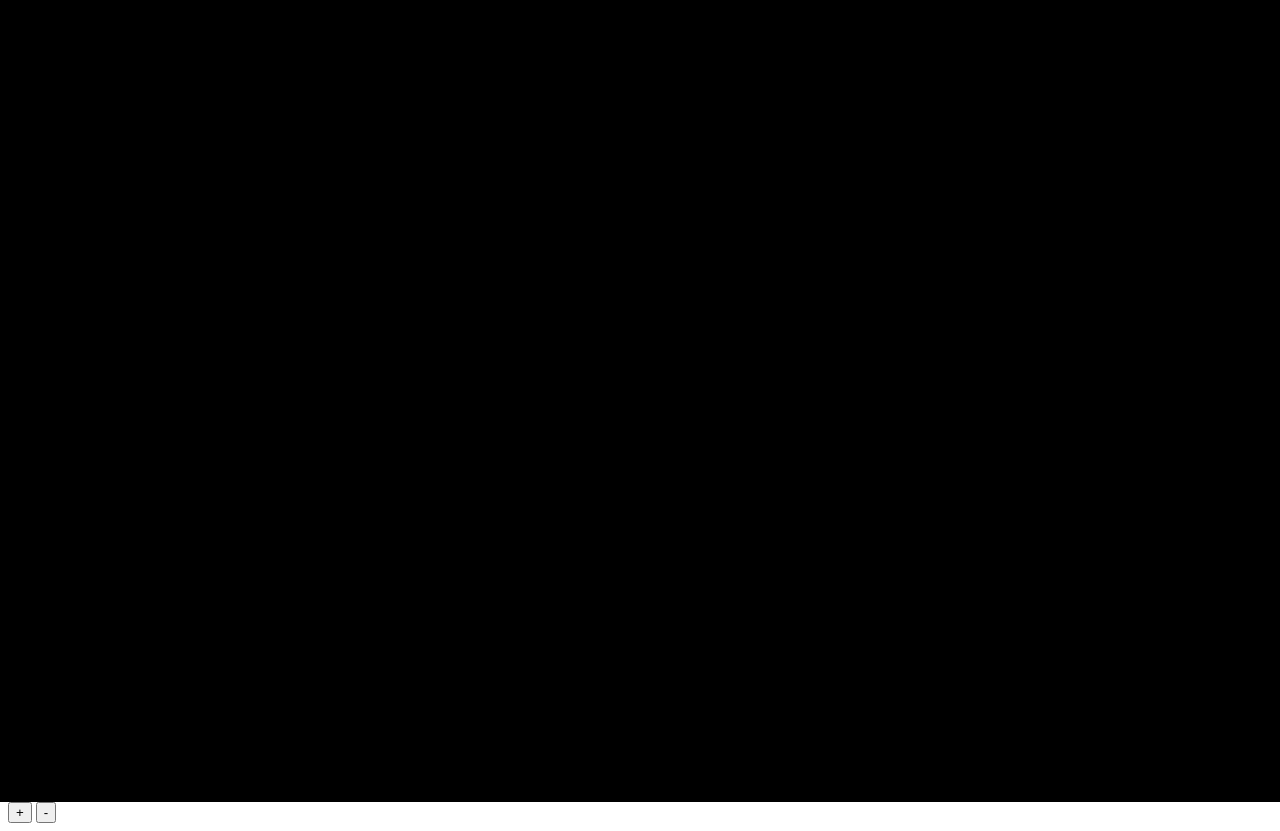
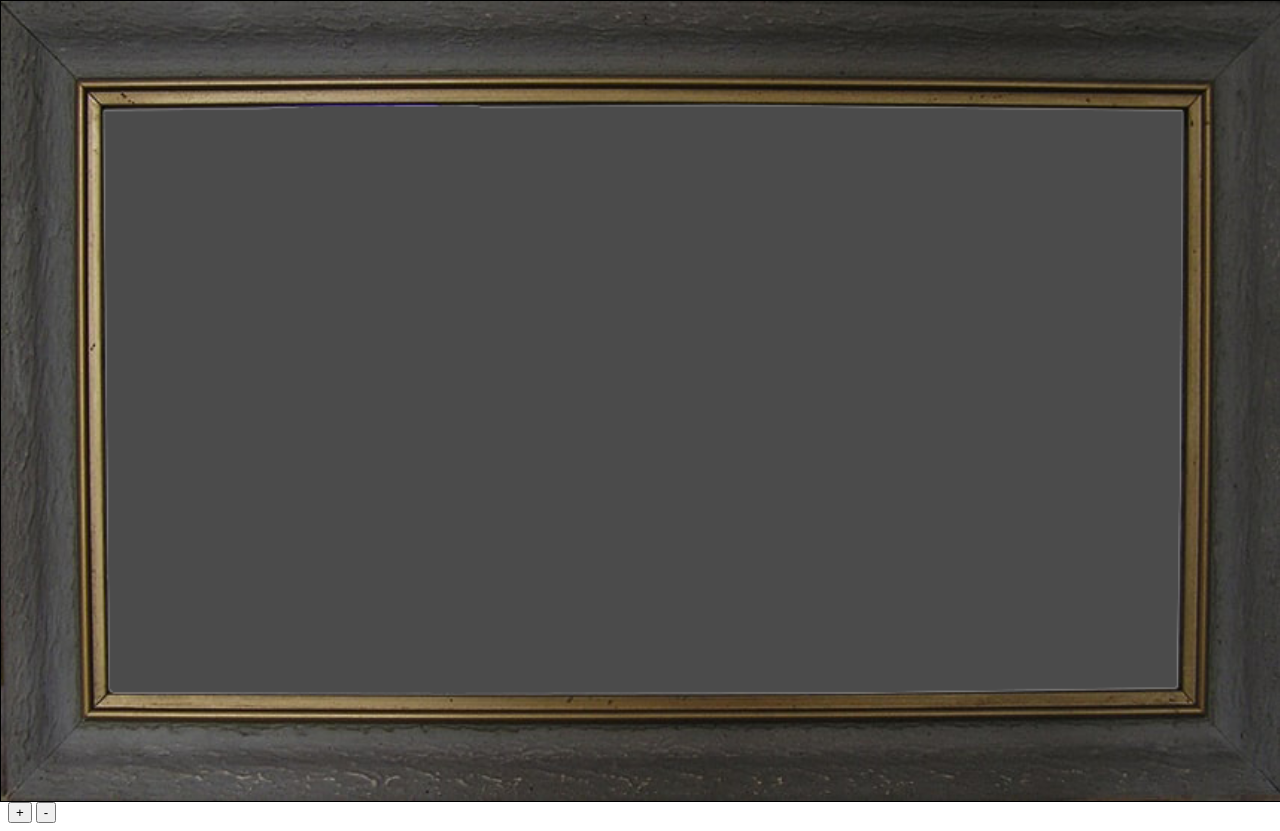
Before and after one commit to acaroselli1/drawingpad, a plain HTML site: page index.html in a window 1280 px wide. Drawn offline with Linux system fonts and the light colour scheme.

Commit message:
frame and pencil

```diff
--- a/drawingpad.js
+++ b/drawingpad.js
@@ -24,6 +24,11 @@ window.onload = init;
 
 function init() {
 
+    var image = document.getElementById("frame");
+    // c.font = "25px Georgia";
+    // c.strokeStyle = "blue";
+    // c.strokeText("CLEAR CANVAS",canvas.width/1.25,20);
+    c.drawImage(image,0,0,canvas.width, canvas.height);
 
     canvas.onmousedown = function (e) {
         down = true;
--- a/index.html
+++ b/index.html
@@ -4,10 +4,16 @@
     <meta name="viewport" content="width=device-width, initial-scale=1.0">
     <meta http-equiv="X-UA-Compatible" content="ie=edge">
     <title>Drawing Pad</title>
+    <style>
+        .pencil{
+            cursor:url("mechpencil.png") 18 75,auto;
+        }
+    </style>
+
 </head>
 <body>
-    <canvas style="border:1px solid black;background-color:black;margin-top:-8px;margin-left:-8px;"></canvas>
-
+    <canvas class="pencil" style="border:1px solid black;margin-top:-8px;margin-left:-8px;"></canvas>
+    <img style="display:none;" id="frame" src="frame.png" alt="frame">
     <button id ="plus">+</button>
     <button id ="minus">-</button>
     <script src='drawingpad.js'></script>
```
Also changed, not shown: frame.jpg (added), frame.png (added), mechpencil.png (added).
